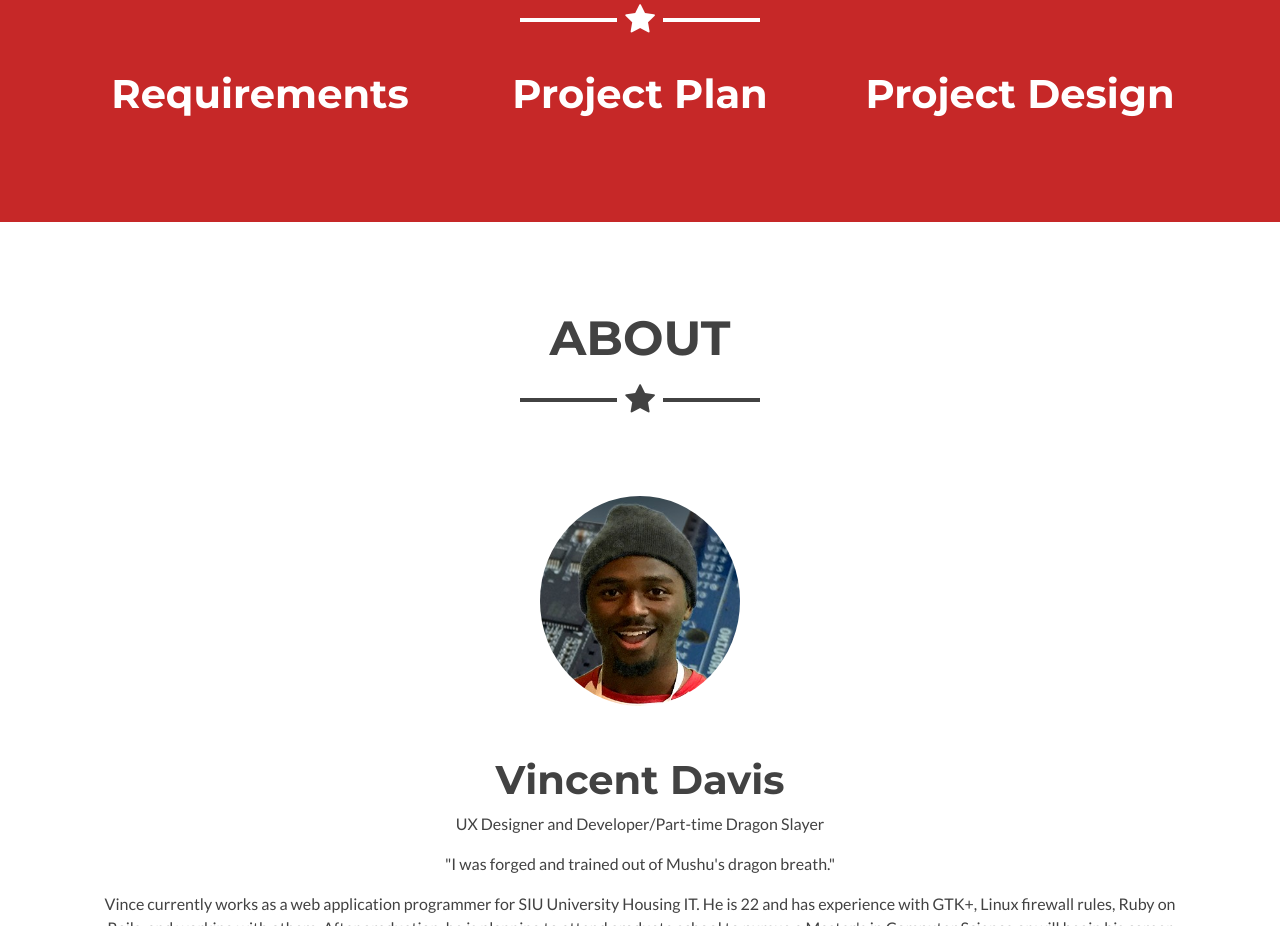
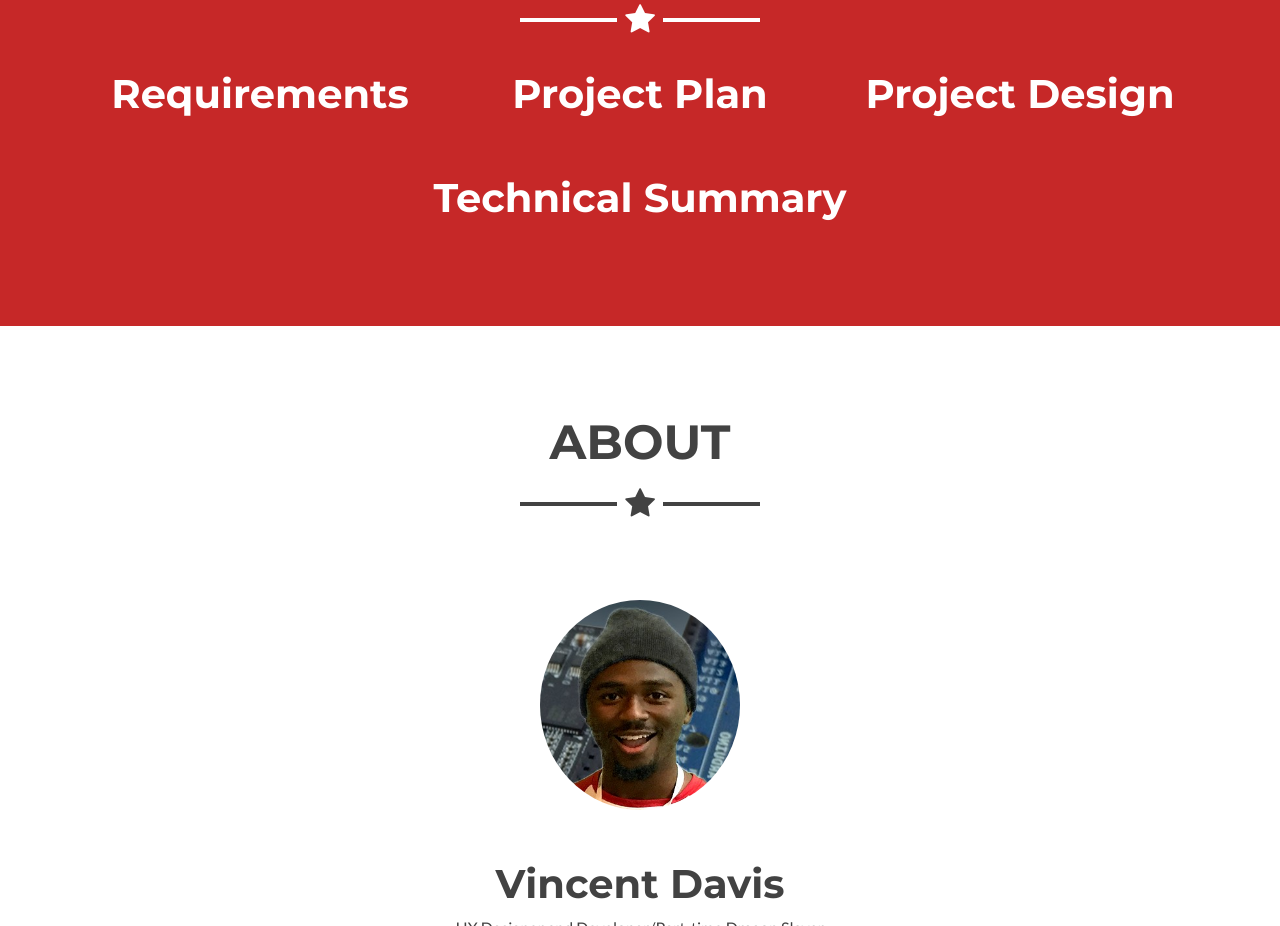
Before and after one commit to EasyIP2023/four_coders_and_a_dragon_web, a plain HTML site: page index.html in a window 1280 px wide. Shown: the part 1200-2126 px from the top of the page. Drawn offline with Linux system fonts and the light colour scheme.

Commit message:
Add technical summary PDF

```diff
--- a/index.html
+++ b/index.html
@@ -103,6 +103,15 @@
             <div class="portfolio-item-caption d-flex position-absolute h-100 w-100">
             </div>
             <h1 style="color:white">Project Design</h1>
+          </a>
+        </div>
+        <div class="col-md-6 col-lg-12">
+          <a href="pdfs/ModBot_Software_Documentation.pdf" target="_blank">
+            <div class="portfolio-item-caption d-flex position-absolute h-100 w-100">
+            </div>
+            <br>
+            <br>
+            <h1 style="color:white">Technical Summary</h1>
           </a>
         </div>
       </div>
```
Also changed, not shown: 2 other files.
